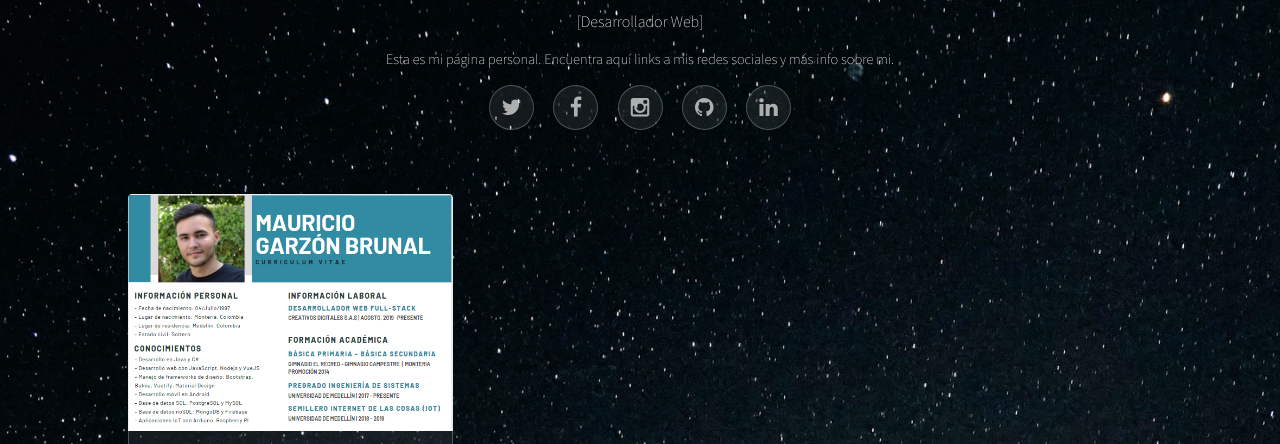
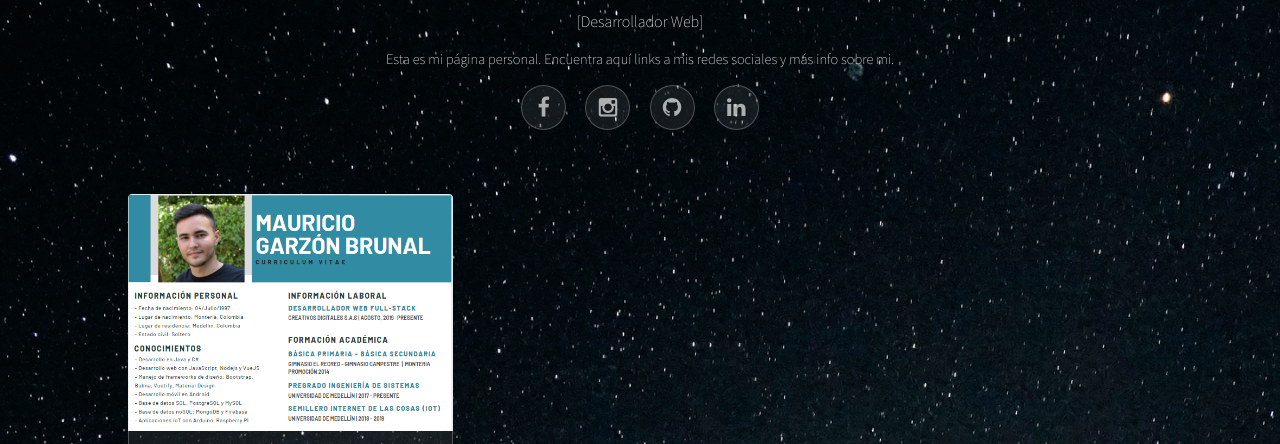
Before and after one commit to maugarbru/maugarbru.github.io, a plain HTML site: page index.html in a window 1280 px wide. Shown: the part 346-790 px from the top of the page. Drawn offline with Linux system fonts and the light colour scheme.

Commit message:
Elimina botón de twitter

```diff
--- a/index.html
+++ b/index.html
@@ -27,11 +27,14 @@
 			<h5>Esta es mi página personal. Encuentra aquí links a
 				mis redes sociales y más info sobre mi.</h5>
 			<ul class="icons">
-				<li><a target="_blank" href="https://twitter.com/mgbrunal" class="icon style2 fa-twitter"><span class="label">Twitter</span></a></li>
-				<li><a target="_blank" href="https://facebook.com/maugarbru" class="icon style2 fa-facebook"><span class="label">Facebook</span></a></li>
-				<li><a target="_blank" href="https://instagram.com/mgbrunal" class="icon style2 fa-instagram"><span class="label">Instagram</span></a></li>
-				<li><a target="_blank" href="https://github.com/maugarbru" class="icon style2 fa-github"><span class="label">Github</span></a></li>
-				<li><a target="_blank" href="https://linkedin.com/in/maugarbru" class="icon style2 fa-linkedin"><span class="label">Github</span></a></li>
+				<li><a target="_blank" href="https://facebook.com/maugarbru" class="icon style2 fa-facebook"><span
+							class="label">Facebook</span></a></li>
+				<li><a target="_blank" href="https://instagram.com/mgbrunal" class="icon style2 fa-instagram"><span
+							class="label">Instagram</span></a></li>
+				<li><a target="_blank" href="https://github.com/maugarbru" class="icon style2 fa-github"><span
+							class="label">Github</span></a></li>
+				<li><a target="_blank" href="https://linkedin.com/in/maugarbru" class="icon style2 fa-linkedin"><span
+							class="label">Github</span></a></li>
 			</ul>
 		</header>
 
@@ -40,7 +43,7 @@
 
 			<!-- Thumbnails -->
 			<section class="thumbnails">
-				<div>
+					<div style="display:flex; justify-content:center">
 						<a href="images/fulls/curriculum.png">
 							<img src="images/thumbs/curriculum.PNG" alt="" />
 							<h3>Hoja de vida</h3>
@@ -50,13 +53,14 @@
 						<h3>Lorem ipsum dolor sit amet</h3>
 					</a> -->
 					</div>
+
 			</section>
 
 		</section>
 
 		<!-- Footer -->
 		<footer id="footer">
-			<p>&copy; Mauricio Garzón Brunal - Personal website. All rights reserved. Design: <a href="http://templated.co">TEMPLATED</a>.</p>
+			<p>&copy; Mauricio Garzón Brunal - Personal website. All rights reserved.</p>
 		</footer>
 
 	</div>
```
Lines whose indentation alone changed are shown as unchanged.
